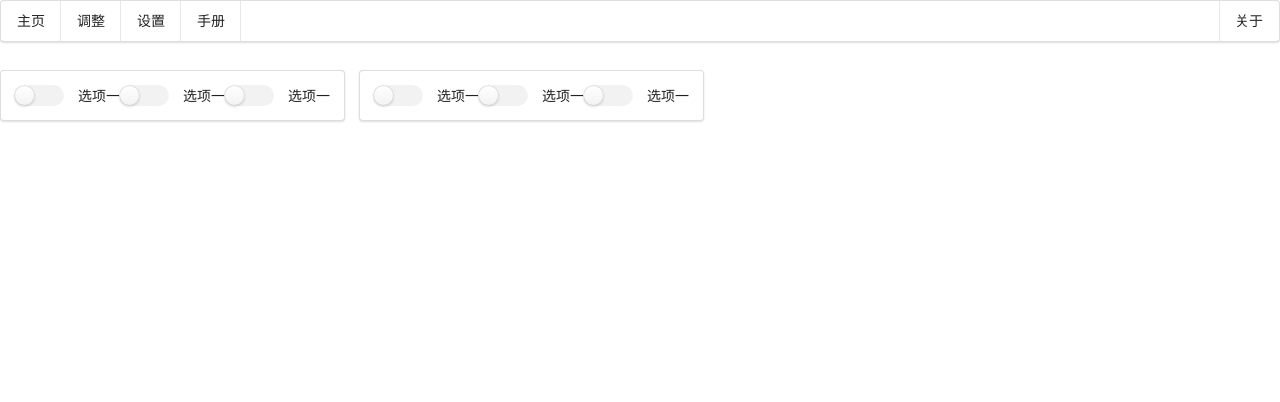
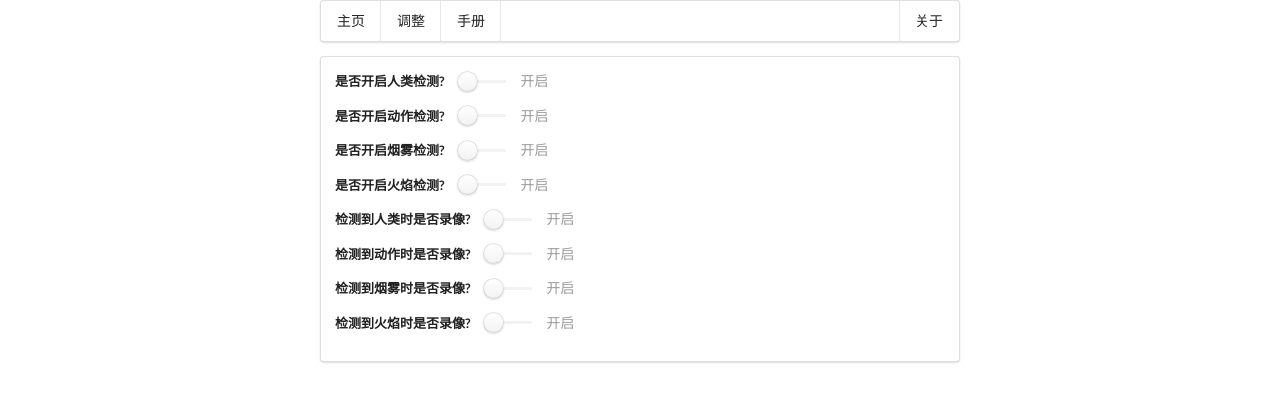
Before and after one commit to LucasJun/smart_cam, a Django app: page /monitor/adjust in a window 1280 px wide. Shown: the top 402 px of the page. Run offline with Django 3.2, Linux system fonts and the light colour scheme; some libraries are stand-ins or nearby versions.

Commit message:
修改界面以及部分功能

```diff
--- a/monitor/urls.py
+++ b/monitor/urls.py
@@ -5,7 +5,6 @@ urlpatterns = [
     path('', views.index, name='index'),
     path('video_feed', views.video_feed, name='video_feed'),
     path('adjust', views.adjust, name='adjust'),
-    path('setting', views.setting, name='setting'),
     path('manual', views.manual, name='manual'),
     path('about', views.about, name='about'),
     # ajax
--- a/monitor/views.py
+++ b/monitor/views.py
@@ -16,15 +16,15 @@ def genframe(sc):
         yield (b'--frame\r\n' + line)
 
 def video_feed(request):
-    # scm = sc_m()
-    # return StreamingHttpResponse(genframe(scm.sc), content_type="multipart/x-mixed-replace; boundary=frame")
-    return
+    scm = sc_m()
+    return StreamingHttpResponse(genframe(scm.sc), content_type="multipart/x-mixed-replace; boundary=frame")
+
 def index(request):
     status_list = sc_m().sc.get_recent_msg()
-    notifier = {}
     with open('smart_cam/config.json', 'r') as config_file:
         config_dict = json.loads(config_file.read())
         notifier = config_dict["Notifier"]
+    status_list = sc_m().sc.get_recent_msg()
     return render(request, 'index.html', {
         'Notifier':json.dumps(notifier),
         'status_list': status_list,
--- a/smart_cam/Notifier.py
+++ b/smart_cam/Notifier.py
@@ -152,7 +152,7 @@ class Notifier:
         '''
         now = time.time()
 
-        self.msg_list.append([time.localtime(), level, msg])
+        self.msg_list.append([time.strftime("%m-%d %H:%M:%S", time.localtime()) , level, msg])
 
         can_notice = False
 
--- a/smart_cam/smart_cam_main.py
+++ b/smart_cam/smart_cam_main.py
@@ -253,7 +253,7 @@ class SmartCam:
                 self._is_start = True
                 self.fire_detect_thread.start()
                 self.smoke_detect_thread.start()
-                # self.human_detect_thread.start()
+                self.human_detect_thread.start()
                 self.move_detect_thread.start()
 
             # 是否可以录像由 notifier 模块的 can_record 变量控制
--- a/static/js/my.js
+++ b/static/js/my.js
@@ -1,24 +1,8 @@
-$("#ajax_status_table").ready(function(){
-    $.get("ajax_status_table")
-});
+$(document).ready(function(){
+    $('#status_table').ready(function(){
+    })
+})
 
-// window.onload=function(){
-//     $.ajax({
-//         type:"get",
-//         url:"/ajax_status_table",
-//         data:{ content },
-//         async: false,
-//         success:function (data) {
-//             for(var i=0;i < data.length;i++){
-//                 var x=document.getElementById('ajax_status_table').insertRow();
-//                 for(var j=0;j < data[i].length;j++){
-//                     var cell=x.insertCell();
-//                     cell.innerHTML=data[i][j];
-//                 }
-//             }
-//        }
-//     });
-// }
 
 
 function isHumanDetect(){
--- a/templates/adjust.html
+++ b/templates/adjust.html
@@ -1,32 +1,83 @@
 {% extends "base.html" %}
 
 {% block adjust %}
-<div class="ui left floated compact segment">
-    <div class="ui toggle checkbox">
-        <input type="checkbox">
-        <label>选项一</label>
-    </div>
-    <div class="ui toggle checkbox">
-        <input type="checkbox">
-        <label>选项一</label>
-    </div>
-    <div class="ui toggle checkbox">
-        <input type="checkbox">
-        <label>选项一</label>
-    </div>
+<div class="ui segment">
+    <form method="POST" id="config">
+        <div class="ui form">
+            <div class="inline fields">
+                <label>是否开启人类检测?</label>
+                <div class="field">
+                    <div class="ui slider checkbox">
+                        <input type="checkbox">
+                        <label>开启</label>
+                    </div>
+                </div>
+            </div>
+            <div class="inline fields">
+                <label>是否开启动作检测?</label>
+                <div class="field">
+                    <div class="ui slider checkbox">
+                        <input type="checkbox">
+                        <label>开启</label>
+                    </div>
+                </div>
+            </div>
+            <div class="inline fields">
+                <label>是否开启烟雾检测?</label>
+                <div class="field">
+                    <div class="ui slider checkbox">
+                        <input type="checkbox">
+                        <label>开启</label>
+                    </div>
+                </div>
+            </div>
+            <div class="inline fields">
+                <label>是否开启火焰检测?</label>
+                <div class="field">
+                    <div class="ui slider checkbox">
+                        <input type="checkbox">
+                        <label>开启</label>
+                    </div>
+                </div>
+            </div>
+            <div class="inline fields">
+                <label>检测到人类时是否录像?</label>
+                <div class="field">
+                    <div class="ui slider checkbox">
+                        <input type="checkbox">
+                        <label>开启</label>
+                    </div>
+                </div>
+            </div>
+            <div class="inline fields">
+                <label>检测到动作时是否录像?</label>
+                <div class="field">
+                    <div class="ui slider checkbox">
+                        <input type="checkbox">
+                        <label>开启</label>
+                    </div>
+                </div>
+            </div>
+            <div class="inline fields">
+                <label>检测到烟雾时是否录像?</label>
+                <div class="field">
+                    <div class="ui slider checkbox">
+                        <input type="checkbox">
+                        <label>开启</label>
+                    </div>
+                </div>
+            </div>
+            <div class="inline fields">
+                <label>检测到火焰时是否录像?</label>
+                <div class="field">
+                    <div class="ui slider checkbox">
+                        <input type="checkbox">
+                        <label>开启</label>
+                    </div>
+                </div>
+            </div>
+            <!-- <input type="submit" value="保存"> -->
+        </div>
+    </form>
 </div>
-<div class="ui left floated compact segment">
-        <div class="ui toggle checkbox">
-            <input type="checkbox">
-            <label>选项一</label>
-        </div>
-        <div class="ui toggle checkbox">
-            <input type="checkbox">
-            <label>选项一</label>
-        </div>
-        <div class="ui toggle checkbox">
-            <input type="checkbox">
-            <label>选项一</label>
-        </div>
-    </div>
 {% endblock %}
--- a/templates/base.html
+++ b/templates/base.html
@@ -16,16 +16,13 @@
 <script>
 
 </script>
-<body onload="load()">
+<body onload="load()" style="width: 640px; margin: 0 auto;">
     <div class="ui menu">
         <a class="item" href="/monitor">
             主页
         </a>
         <a class="item" href="/monitor/adjust">
             调整
-        </a>
-        <a class="item" href="/monitor/setting">
-            设置
         </a>
         <a class="item" href="/monitor/manual">
             手册
@@ -36,7 +33,6 @@
     </div>
     {% block index %}{% endblock %}
     {% block adjust %}{% endblock %}
-    {% block setting %}{% endblock %}
     {% block manual %}{% endblock %}
     {% block about %}{% endblock %}
 </body>
--- a/templates/setting.html
+++ /dev/null
@@ -1,6 +0,0 @@
-{% extends "base.html" %}
-
-{% block setting %}
-
-
-{% endblock %}
```
Also changed, not shown: templates/index.html (+26 -31 lines), 1 other file.
